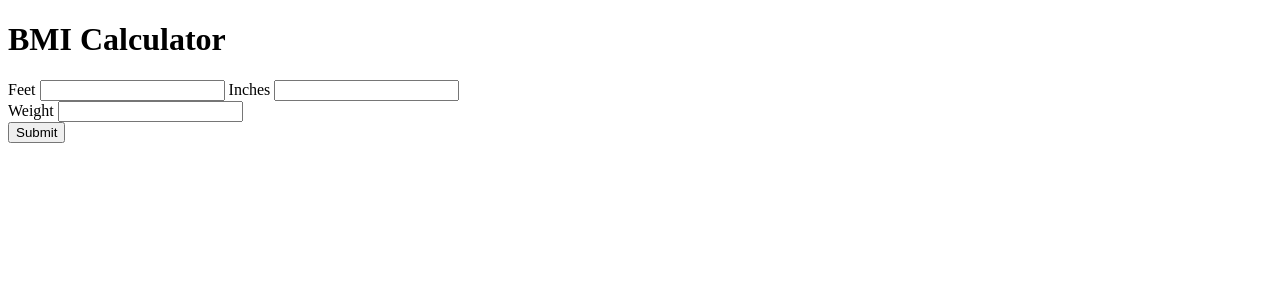
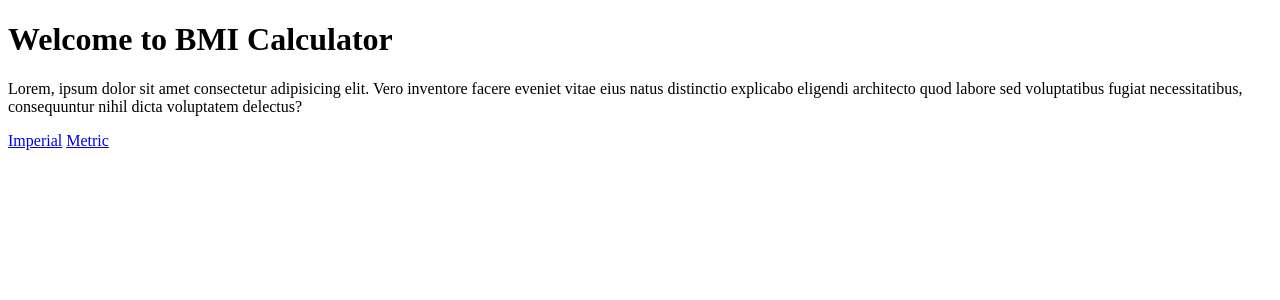
Before and after one commit to mattfraz38/Health-Tracker, a Flask app: page / in a window 1280 px wide. Shown: the top 300 px of the page. Run offline with Flask 2, Linux system fonts and the light colour scheme.

Commit message:
add metric functionality and welcome page

```diff
--- a/bmi_calculator/templates/bmi.html
+++ b/bmi_calculator/templates/bmi_imperial.html
@@ -1,11 +1,13 @@
 {% extends 'base.html' %}
 
-{% block title %}BMI Checker{% endblock %}
+{% block title %}BMI Imperial{% endblock %}
 
 {% block content %}
-<h1>BMI Calculator</h1>
+<h1>BMI Calculator - Imperial</h1>
 
-<form method="POST" action="/">
+<a href="{{ url_for('views.bmiMetricCalc') }}">Metric</a>
+
+<form method="POST" action="/bmi_imperial">
   <div>
     <label for="height-feet">Feet</label>
     <input id="height-feet" name="height-feet" type="text" required>
@@ -24,7 +26,7 @@
   </div>
 </form>
 
-{% if height %}
+{% if height and weight %}
 <div>
   <!-- <p>You are {{ height }} feet tall and you weight {{ weight }}</p> -->
   <p>You are {{ height }} in. tall</p>
--- /dev/null
+++ b/bmi_calculator/templates/welcome.html
@@ -0,0 +1,14 @@
+{% extends 'base.html' %}
+
+{% block title %}BMI Calculator{% endblock%}
+
+{% block content %}
+  <h1>Welcome to BMI Calculator</h1>
+
+  <p>Lorem, ipsum dolor sit amet consectetur adipisicing elit. Vero inventore facere eveniet vitae eius natus distinctio explicabo eligendi architecto quod labore sed voluptatibus fugiat necessitatibus, consequuntur nihil dicta voluptatem delectus?</p>
+
+  <div>
+    <a href="{{ url_for('views.bmiImperialCalc') }}">Imperial</a>
+    <a href="{{ url_for('views.bmiMetricCalc') }}">Metric</a>
+  </div>
+{% endblock %}
--- a/bmi_calculator/views.py
+++ b/bmi_calculator/views.py
@@ -1,4 +1,4 @@
-from flask import Blueprint, render_template, request
+from flask import Blueprint, render_template, request, url_for
 # defining this file as a blueprint simply means
 # it has a bunch of routes inside of it
 # by using blueprint we can have
@@ -6,38 +6,33 @@ from flask import Blueprint, render_template, request
 
 views = Blueprint('views', __name__)
 
-# @views.route('/')
-# def index():
-  # return render_template('bmi.html')
+@views.route('/')
+def index():
+  return render_template('welcome.html')
 
-# @views.route('/', methods=['GET', 'POST'])
-# @views.route('/')
-# def index():
-
-  # if request.method == 'POST' and ('height-feet' in request.form) and ('height-inches' in request.form) and ('weight' in request.form):
-  #   heightFeet = int(request.form.get('height-feet'))
-  #   heightInches = int(request.form.get('height-inches'))
-
-  #   height = (round(heightInches / 12, 2)) + heightFeet
-
-  #   weight = int(request.form.get('weight'))
-
-  #   return render_template('bmi.html', height=height, weight=weight)
-  # return render_template('bmi.html')
-
-@views.route('/', methods=['GET', 'POST'])
-# def bmi_calc():
-def index():
+@views.route('/bmi_imperial', methods=['GET', 'POST'])
+def bmiImperialCalc():
   if request.method == 'POST' and ('height-feet' in request.form) and ('height-inches' in request.form) and ('weight' in request.form):
     heightFeet = int(request.form.get('height-feet'))
     heightInches = int(request.form.get('height-inches'))
 
-    # height = (round(heightInches / 12, 2)) + heightFeet
     height = round(heightInches + (heightFeet * 12), 2)
 
     weight = int(request.form.get('weight'))
 
     bmi = round((weight / (height ** 2)) * 703, 2)
 
-    return render_template('bmi.html', height=height, weight=weight, bmi=bmi)
-  return render_template('bmi.html')
+    return render_template('bmi_imperial.html', height=height, weight=weight, bmi=bmi)
+  return render_template('bmi_imperial.html')
+
+
+@views.route('/bmi_metric', methods=['GET', 'POST'])
+def bmiMetricCalc():
+  if request.method == 'POST' and ('height-cm' in request.form) and ('weight-kgs' in request.form):
+    heightCm = int(request.form.get('height-cm'))
+    weightKgs = int(request.form.get('weight-kgs'))
+
+    bmiMetric = round(weightKgs / (heightCm ** 2) * 10_000, 2)
+
+    return render_template('bmi_metric.html', heightCm=heightCm, weightKgs=weightKgs, bmiMetric=bmiMetric )
+  return render_template('bmi_metric.html')
```
Also changed, not shown: bmi_calculator/templates/bmi_metric.html (added, +30 -0 lines).
